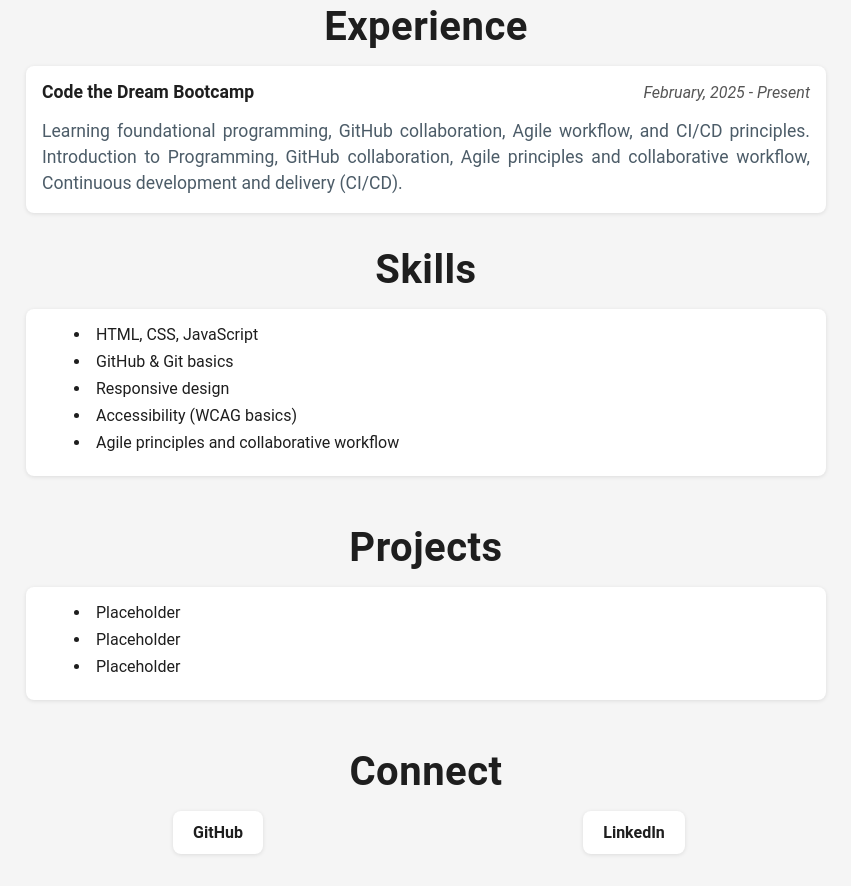
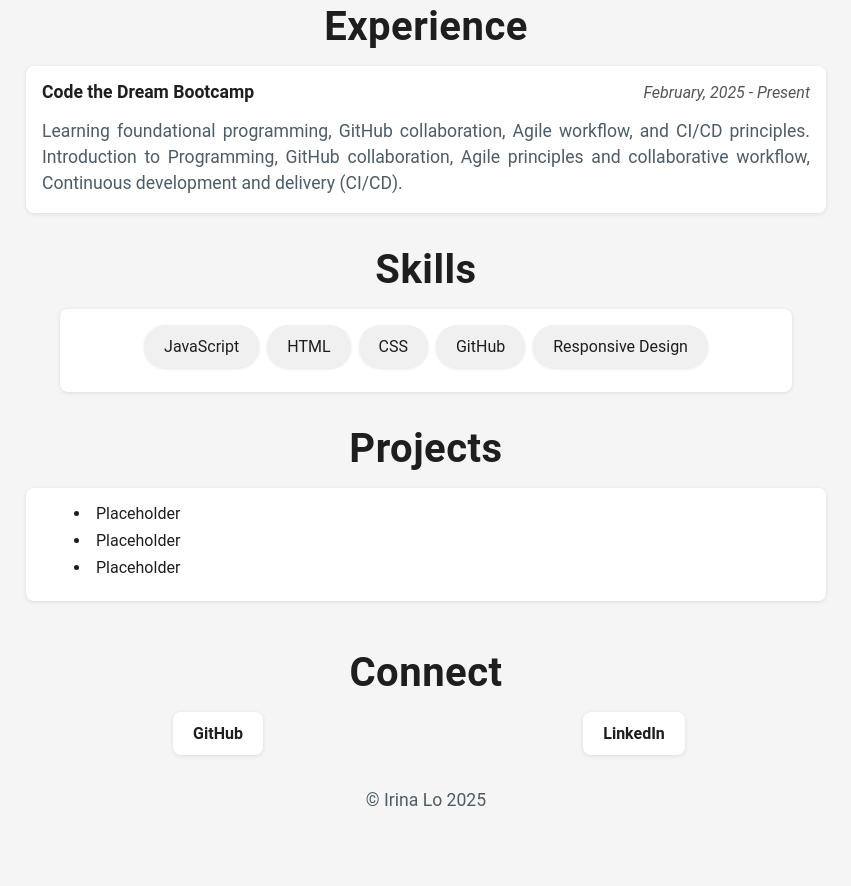
Before and after one commit to locirin/irina-lo-kepler, a plain HTML site: page index.html in a window 1280 px wide. Shown: the part 902-1788 px from the top of the page, without its empty margins (214-1065 px from the left). After the commit the page ends 1733 px from the top, so only its background shows below. Drawn offline with Linux system fonts and the light colour scheme.

Commit message:
Week 11: Footer, dynamic skills list, responsive styling, CSS reorganization

```diff
--- a/css/index.css
+++ b/css/index.css
@@ -1,3 +1,6 @@
+/* ~~~~~~~~~~~~~~~~~~~~~~~~~~~~~~~~~~~~~~~~~~~~~~~~~~ */
+/* ~~~~~~~~~~~~~~~~~ Base Layout ~~~~~~~~~~~~~~~~~~~~ */
+/* ~~~~~~~~~~~~~~~~~~~~~~~~~~~~~~~~~~~~~~~~~~~~~~~~~~ */
 body {
     background-color:#F5F5F5; /* minimalistic soft gray */
     color: #1E1E1E; /*  charcoal text */
@@ -13,7 +16,7 @@ h1, h2 {
 }
 
 /* Week 10: Media query style changes to 3 elements: h1, h2, ul */
-/* For h1: added tablet and desktio screen size */
+/* For h1 and h2: added tablet and desktop screen size */
 
 /* Base mobil */
 h1 {
@@ -23,48 +26,31 @@ h1 {
     font-style: normal;
 }
 
-/* Week 10: Standard tablet (768px+) */
-@media (min-width: 768px) {
-    h1 {
-        font-size: 2.8rem;
-        font-weight: 800;
-        font-style: italic;
-    }
-}
-
-/* Week 10: Standard desktop/laptop (1024px+) */
-@media (min-width: 1024px) {
-    h1 {
-        font-size: 3.1rem;
-        letter-spacing: 1.5px;
-        font-style: normal;
-    }
-}
-
-/* For h2: added tablet and desktop screen size */
-/* Base mobil */
 h2 {
     font-size: 1.8rem;
     font-weight: 600;
     color: #2E4057; /* deep blue*/
 }
 
-/* Week 10: Standard tablet (768px+) */
-@media (min-width: 768px) {
-    h2 {
-        font-size: 2rem;
-        color: #1E1E1E; /* deeper darker blue */
-    }
+p {
+    color: #4C5C68;  /* slate blue color accent for paragraph */
+    font-size: 1.1rem;
+    text-align: center;
+    line-height: 1.5;
 }
 
-/* Week 10: Standard desktop/laptop (1024px+) */
-@media (min-width: 1024px) {
-    h2 {
-        font-size: 2.5rem;
-        letter-spacing: 0.5px;
-    }
+li {
+    margin-bottom: 0.5rem;
 }
 
+a {
+    text-decoration: none;
+    color: #1E1E1E;
+}
+
+/* ~~~~~~~~~~~~~~~~~~~~~~~~~~~~~~~~~~~~~~~~~~~~~~~~~~ */
+/* ~~~~~~~~~~~~~~~~~~~ Nav Bar ~~~~~~~~~~~~~~~~~~~~~~ */
+/* ~~~~~~~~~~~~~~~~~~~~~~~~~~~~~~~~~~~~~~~~~~~~~~~~~~ */
 
 nav {
     text-align: center;
@@ -85,55 +71,19 @@ nav a { /* cleanup navigation links */
     font-weight: bold; /* Optional emphasis */
 }
 
+/* ~~~~~~~~~~~~~~~~~~~~~~~~~~~~~~~~~~~~~~~~~~~~~~~~~~ */
+/* ~~~~~~~~~~~~~~~~ Section Layout ~~~~~~~~~~~~~~~~~~ */
+/* ~~~~~~~~~~~~~~~~~~~~~~~~~~~~~~~~~~~~~~~~~~~~~~~~~~ */
+
 section {
     margin: 2rem auto;
     max-width: 800px;
     padding: 0rem 1rem;
 }
 
-p {
-    color: #4C5C68;  /* slate blue color accent for paragraph */
-    font-size: 1.1rem;
-    text-align: center;
-    line-height: 1.5;
-}
-
-/* For ul: added tablet and desktop screen size */
-/* Base mobil */
-ul {
-    list-style: disc;
-    padding-left: 2rem;
-    margin-bottom: 2rem;
-}
-
-/* Week 10: Standard tablet (768px+) */
-@media (min-width: 768px) {
-    ul {
-        background-color: #fff; /* same as in Experience */
-        padding: 1rem 1rem 1rem 3rem;
-        box-shadow: 0 1px 4px rgba(0, 0, 0, 0.1);
-        margin-bottom: 1rem;
-        border-radius: 8px;
-        list-style-position: inside;
-    }
-}
-
-/* Week 10: Standard desktop/laptop (1024px+) */
-@media (min-width: 1024px) {
-    ul {
-        margin-bottom: 3rem;
-        border-radius: 8px;
-    }
-}
-
-li {
-    margin-bottom: 0.5rem;
-}
-
-a {
-    text-decoration: none;
-    color: #1E1E1E;
-}
+/* ~~~~~~~~~~~~~~~~~~~~~~~~~~~~~~~~~~~~~~~~~~~~~~~~~~ */
+/* ~~~~~~~~~~~~~ Section EXPERIENCE ~~~~~~~~~~~~~~~~~ */
+/* ~~~~~~~~~~~~~~~~~~~~~~~~~~~~~~~~~~~~~~~~~~~~~~~~~~ */
 
 /* #Experience li {
     background-color: #fff;
@@ -179,6 +129,34 @@ a {
     margin-bottom: auto;
 }
 
+/* ~~~~~~~~~~~~~~~~~~~~~~~~~~~~~~~~~~~~~~~~~~~~~~~~~~ */
+/* ~~~~~~~~~~~~~~~~~ Section SKILLS ~~~~~~~~~~~~~~~~~ */
+/* ~~~~~~~~~~~~~~~~~~~~~~~~~~~~~~~~~~~~~~~~~~~~~~~~~~ */
+
+/* Week 11: Using flexbox to organize and adjust the layout of the skills list. */
+.skills-list {
+    display: flex; /* Flexbox is on */
+    flex-wrap: wrap;
+    gap: 0.5rem;
+    padding: 1rem;
+    list-style: none;
+    margin: 0 auto;
+    max-width: 700px;
+    justify-content: space-between;
+    align-items: baseline;
+  }
+
+  .skills-list li {
+    background-color: #f0f0f0;
+    padding: 0.5rem 1rem;
+    border-radius: 999px;
+    font-size: 0.95rem;
+    box-shadow: 0 1px 3px rgba(0, 0, 0, 0.1);
+  }
+
+/* ~~~~~~~~~~~~~~~~~~~~~~~~~~~~~~~~~~~~~~~~~~~~~~~~~~ */
+/* ~~~~~~~~~~~~~~~~ Section CONNECT ~~~~~~~~~~~~~~~~~ */
+/* ~~~~~~~~~~~~~~~~~~~Grid Layout~~~~~~~~~~~~~~~~~~~~ */
 
 /* #Connect a:hover {
     text-decoration: underline;
@@ -224,6 +202,86 @@ a {
     background-color: #e0e0e0;
   }
 
+/* ~~~~~~~~~~~~~~~~~~~~~~~~~~~~~~~~~~~~~~~~~~~~~~~~~~ */
+/* ~~~~~~~~~~~~~~~~~ Section FOOTER ~~~~~~~~~~~~~~~~~ */
+/* ~~~~~~~~~~~~~~~~~~~~~~~~~~~~~~~~~~~~~~~~~~~~~~~~~~ */
+.site-footer {
+    background-color: #F5F5F5;
+    padding: 1rem;
+    margin-top: 2rem;
+    font-size: 0.9rem;
+    text-align: center;
+    color: #333;
+  }
+
+/* ~~~~~~~~~~~~~~~~~~~~~~~~~~~~~~~~~~~~~~~~~~~~~~~~~~ */
+/* ~~~~~~~~~~~~~~~~ Global ul Styling ~~~~~~~~~~~~~~~ */
+/* ~~~~~~~~~~~~~~~~~~~~~~~~~~~~~~~~~~~~~~~~~~~~~~~~~~ */
+
+/* For ul: added tablet and desktop screen size */
+/* Base mobil */
+ul {
+    list-style: disc;
+    padding-left: 2rem;
+    margin-bottom: 2rem;
+}
+
+/* Week 10: Standard tablet (768px+) */
+@media (min-width: 768px) {
+    h1 {
+        font-size: 2.8rem;
+        font-weight: 800;
+        font-style: italic;
+    }
+
+    h2 {
+        font-size: 2rem;
+        color: #1E1E1E; /* deeper darker blue */
+    }
+
+    ul {
+        background-color: #fff; /* same as in Experience */
+        padding: 1rem 1rem 1rem 3rem;
+        box-shadow: 0 1px 4px rgba(0, 0, 0, 0.1);
+        margin-bottom: 1rem;
+        border-radius: 8px;
+        list-style-position: inside;
+    }
+
+    .skills-list {
+        justify-content: center;
+        gap: 1rem 2 rem;
+    }
+}
+
+/* Week 10: Standard desktop/laptop (1024px+) */
+@media (min-width: 1024px) {
+    h1 {
+        font-size: 3.1rem;
+        letter-spacing: 1.5px;
+        font-style: normal;
+    }
+
+    h2 {
+        font-size: 2.5rem;
+        letter-spacing: 0.5px;
+    }
+
+    ul {
+        margin-bottom: 3rem;
+        border-radius: 8px;
+    }
+
+    .skills-list li {
+        font-size: 1rem;
+        padding: 0.75rem 1.25rem;
+    }
+}
+
+/* ~~~~~~~~~~~~~~~~~~~~~~~~~~~~~~~~~~~~~~~~~~~~~~~~~~ */
+/* ~~~~~~~~~~~~~~~ Unused Media blocks ~~~~~~~~~~~~~~ */
+/* ~~~~~~~~~~~~~~~~~~~~~~~~~~~~~~~~~~~~~~~~~~~~~~~~~~ */
+
 /* Week 10 changes:
 Adjusting for a Standard table style (768px +)
 Adjusting for a Standard desktop/laptop style (1024px +)
--- a/index.html
+++ b/index.html
@@ -118,13 +118,15 @@
 
     <section id="Skills">
       <h2>Skills</h2>
-    <ul>
+      <!-- Week 11: Commenting out and replacing with <ul>. A new Skill section is added to index.js -->
+      <ul class="skills-list"></ul>
+    <!-- <ul>
       <li>HTML, CSS, JavaScript</li>
       <li>GitHub & Git basics</li>
       <li>Responsive design</li>
       <li>Accessibility (WCAG basics)</li>
       <li>Agile principles and collaborative workflow</li>
-      </ul>
+      </ul> -->
     </section>
 
     <section id="Projects">
@@ -149,5 +151,6 @@
         <a href="https://www.linkedin.com/in/placeholder" target="_blank" title="LinkedIn">LinkedIn</a>
       </div>
     </section>
+    <script src="js/index.js"></script>
   </body>
 </html>
--- /dev/null
+++ b/js/index.js
@@ -0,0 +1,43 @@
+// Week 11
+
+//~~~~~~~~~~~~~~~~ Footer ~~~~~~~~~~~~~~~~//
+// Getting the current year
+const today = new Date();
+const thisYear = today.getFullYear();
+
+// Creating a new element footer
+const footer = document.createElement("footer");
+
+// Creating p element and coryright info
+const copyright = document.createElement("p");
+
+// STRETCH: Using unicode Symbol
+copyright.innerHTML = `\u00A9 Irina Lo ${thisYear}`;
+
+// Adding copyright content to the footer
+footer.appendChild(copyright);
+
+// Adding the footer to the body
+document.body.appendChild(footer);
+
+// Console output check
+console.log("Footer is added to the bottom of the page.", footer);
+
+//~~~~~~~~~~~~~~~~ Skills ~~~~~~~~~~~~~~~~//
+
+// Creating array of skills
+const skills = ["JavaScript", "HTML", "CSS", "GitHub", "Responsive Design"];
+
+// Declaring and selecting the section where id=Skills from DOM
+const skillsSection = document.querySelector("#Skills");
+
+// Declaring and selecting the ul element under Skills section
+const skillsList = skillsSection.querySelector("ul");
+
+
+// For loop for Skills array that adding every skill to the list
+for (let i = 0; i < skills.length; i++) {
+  const skill = document.createElement("li"); // Creating a new <li> for each skill
+  skill.textContent = skills[i]; //text for the skill
+  skillsList.appendChild(skill); // Appending <li> to <ul>
+}
```
